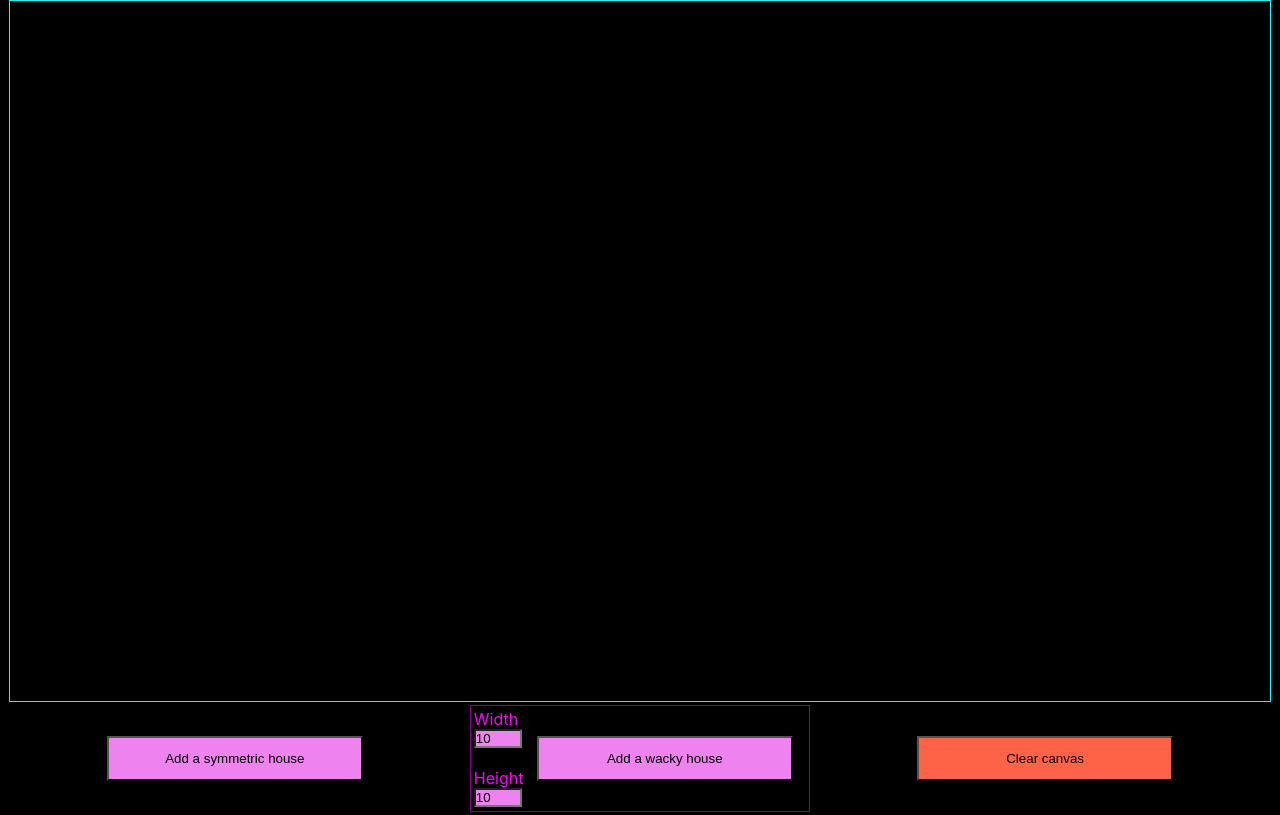
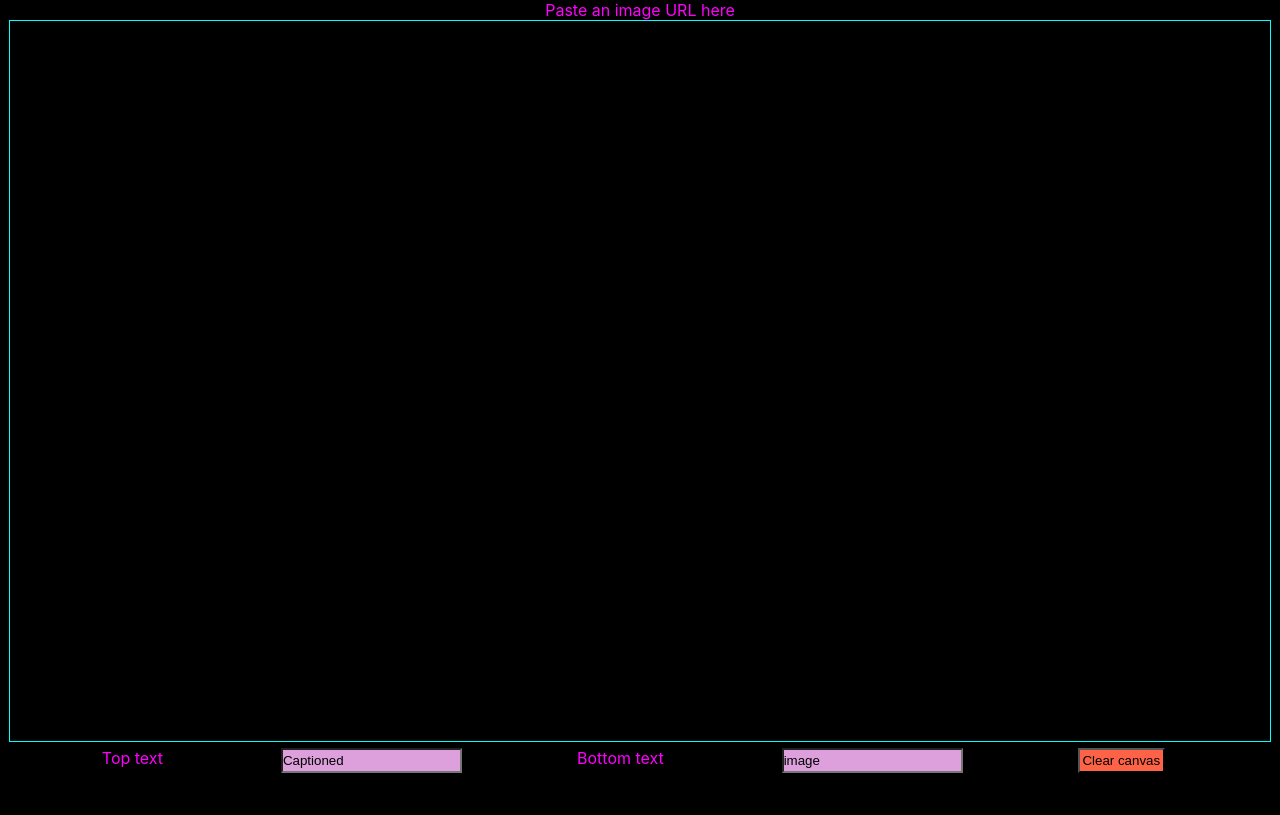
Before and after one commit to banaanihillo/tuni-gui-react, a React (Create React App) app: page / in a window 1280 px wide. Built offline with nearby package versions, Linux system fonts and the light colour scheme.

Commit message:
Added a canvas for images + captions (5.2)
Exercise 5-2-small:
Added a canvas element,
where the user can paste an image URL,
and add "captions" inside the canvas,
with the text centered along the image

```diff
--- a/src/App.css
+++ b/src/App.css
@@ -9,35 +9,26 @@ html {
     padding: 0;
 }
 
-button {
-    background-color: violet;
-    width: 20vw;
-    padding: 1em;
-    margin: 1em;
+input {
+    background-color: plum;
 }
 
 button[type="cancel"] {
     background-color: tomato;
+    padding: 0.2em 0.2em;
 }
 
-.button-container {
-    display: flex;
-    justify-content: space-evenly;
-    align-items: center;
-    margin: 0.2em 0;
-}
+/**/
 
 form {
     display: flex;
     flex-flow: row nowrap;
-    align-items: center;
-    border: 1px solid darkmagenta;
-    padding: 0.2em;
+    justify-content: space-evenly;
+    padding: 0.4em 0;
 }
 
-.input-container {
-    display: flex;
-    flex-flow: column nowrap;
+form * {
+    margin-right: 1em;
 }
 
 canvas {
@@ -47,8 +38,7 @@ canvas {
     margin: 0 auto;
 }
 
-input[type="number"] {
-    width: 3.6em;
-    background-color: violet;
+figcaption {
+    text-align: center;
 }
 /**/
--- a/src/App.js
+++ b/src/App.js
@@ -1,146 +1,126 @@
-import React, {
-    useState,
-    useEffect,
-    useRef as useReference
-} from "react"
+import React, {useState, useEffect} from "react"
 import "./App.css"
 //
 const App = () => {
-    // Let the canvas breathe just a bit,
-    // to avoid a one-pixel overflow and scrollbars
+    const [topText, setTopText] = useState("Captioned")
+    const [bottomText, setBottomText] = useState("image")
     const [canvasWidth, setCanvasWidth] = useState(
         window.innerWidth - 20
     )
-    // Also make some space for the buttons
+
     const [canvasHeight, setCanvasHeight] = useState(
-        window.innerHeight - 100
+        window.innerHeight - 80
     )
-    const [houseWidth, setHouseWidth] = useState(10)
-    const [houseHeight, setHouseHeight] = useState(10)
-    const canvasReference = useReference(null)
+    const [canvasContext, setCanvasContext] = useState(null)
 
     useEffect(() => {
-        // Re-set the canvas width and height,
-        // whenever the user modifies the window size
+
         window.onresize = (event) => {
             setCanvasWidth(event.target.innerWidth - 20)
-            setCanvasHeight(event.target.innerHeight - 100)
+            setCanvasHeight(event.target.innerHeight - 80)
         }
     },
-    [canvasReference])
+    [])
 
-    const paintHouse = (width, height) => {
-        // Place the house at a random point,
-        // between (0, 0) and (canvasWidth, canvasHeight)
-        const randomX = Math.round(
-            Math.random() * canvasWidth
-        )
-        const randomY = Math.round(
-            Math.random() * canvasHeight
-        )
-        let context = canvasReference.current.getContext("2d")
-        context.strokeStyle = "magenta"
-        context.fillStyle = "magenta"
-        context.fillRect(
-            randomX,
-            randomY,
-            width,
-            height
-        )
-        let path = new Path2D()
-        // Paint the roof from the top-left corner of the rectangle,
-        path.moveTo(randomX, randomY)
-        // turning around at half the width and height,
-        path.lineTo(
-            randomX + (width / 2),
-            randomY - (height / 2)
-        )
-        // and finishing at the full width of the rectangle,
-        // and at the same height the roof started from
-        path.lineTo(
-            randomX + width,
-            randomY
-        )
-        path.closePath()
-        context.fillStyle = "deeppink"
-        context.fill(path)
-    }
-
-    return <span>
-        <main>
+    return <main>
+        <figure>
+            <figcaption>
+                Paste an image URL here
+            </figcaption>
             <canvas
-                ref={canvasReference}
+                contentEditable={true}
                 width={canvasWidth}
                 height={canvasHeight}
+                onPaste={(event) => {
+                    event.preventDefault()
+                    let image = new Image()
+                    image.src = event.clipboardData.getData("text")
+                    let context = event.target.getContext("2d")
+                    context.fillStyle = "magenta"
+                    context.font = "20px sans-serif"
+                    image.onload = () => {
+                        /* Center the text,
+                        by first measuring the total width,
+                        then dividing it in half
+                        */
+                        const topTextCenter = context
+                            .measureText(topText)
+                                .width / 2
+                        const bottomTextCenter = context
+                            .measureText(bottomText)
+                                .width / 2
+                        /* Use the width and height of the canvas,
+                        and the intrinsic size of the pasted image,
+                        to draw it at the center of the canvas
+                        */
+                        context.drawImage(
+                            image,
+                            (canvasWidth - image.naturalWidth) / 2,
+                            (canvasHeight - image.naturalHeight) / 2
+                        )
+                        /* Take the center of the canvas,
+                        and the canvas center minus the text center,
+                        to find out where the text should start,
+                        to make it centered along the canvas
+                        */
+                        context.fillText(
+                            topText,
+                            (canvasWidth / 2 - topTextCenter),
+                            20
+                        )
+                        context.fillText(
+                            bottomText,
+                            (canvasWidth / 2 - bottomTextCenter),
+                            (canvasHeight - 20)
+                        )
+                    }
+                    context.save()
+                    setCanvasContext(context)
+                }}
             ></canvas>
-            <span className="button-container">
-                <button onClick={() => {
-                    paintHouse(50, 50)
-                }}>
-                    Add a symmetric house
-                </button>
-                <form onSubmit={(event) => {
-                    event.preventDefault()
-                    paintHouse(houseWidth, houseHeight)
-                }}>
-                    <span className="input-container">
-                        <label htmlFor="width-input">
-                            Width
+        </figure>
+        <form>
+            <label htmlFor="top-text-input">
+                Top text
             </label>
             <input
-                            type="number"
-                            min={10}
-                            max={100}
-                            id="width-input"
-                            value={houseWidth}
-                            title="Width between 10 and 100 pixels"
+                type="text"
+                id="top-text-input"
+                value={topText}
                 onChange={(event) => {
-                                setHouseWidth(
-                                    Number(event.target.value)
-                                )
+                    setTopText(event.target.value)
                 }}
             />
-                        <br />
-                        <label htmlFor="height-input">
-                            Height
+            <label htmlFor="bottom-text-input">
+                Bottom text
             </label>
             <input
-                            type="number"
-                            min={10}
-                            max={100}
-                            id="height-input"
-                            value={houseHeight}
-                            title="Height between 10 and 100 pixels"
+                type="text"
+                id="bottom-text-input"
+                value={bottomText}
                 onChange={(event) => {
-                                setHouseHeight(
-                                    Number(event.target.value)
-                                )
+                    setBottomText(event.target.value)
                 }}
             />
-                    </span>
-                    <button type="submit">
-                        Add a wacky house
-                    </button>
-                </form>
             <button
                 type="cancel"
-                    onClick={() => {
-                        let context = canvasReference.current
-                            .getContext("2d")
-                        context.clearRect(
+                onClick={(event) => {
+                    event.preventDefault()
+                    if (canvasContext) {
+                        canvasContext.clearRect(
                             0,
                             0,
                             canvasWidth,
                             canvasHeight
                         )
+                    }
                 }}
             >
                 Clear canvas
             </button>
-            </span>
+        </form>
     </main>
-        <footer></footer>
-    </span>
+
 }
 
 export default App
```
Lines whose indentation alone changed are shown as unchanged.
